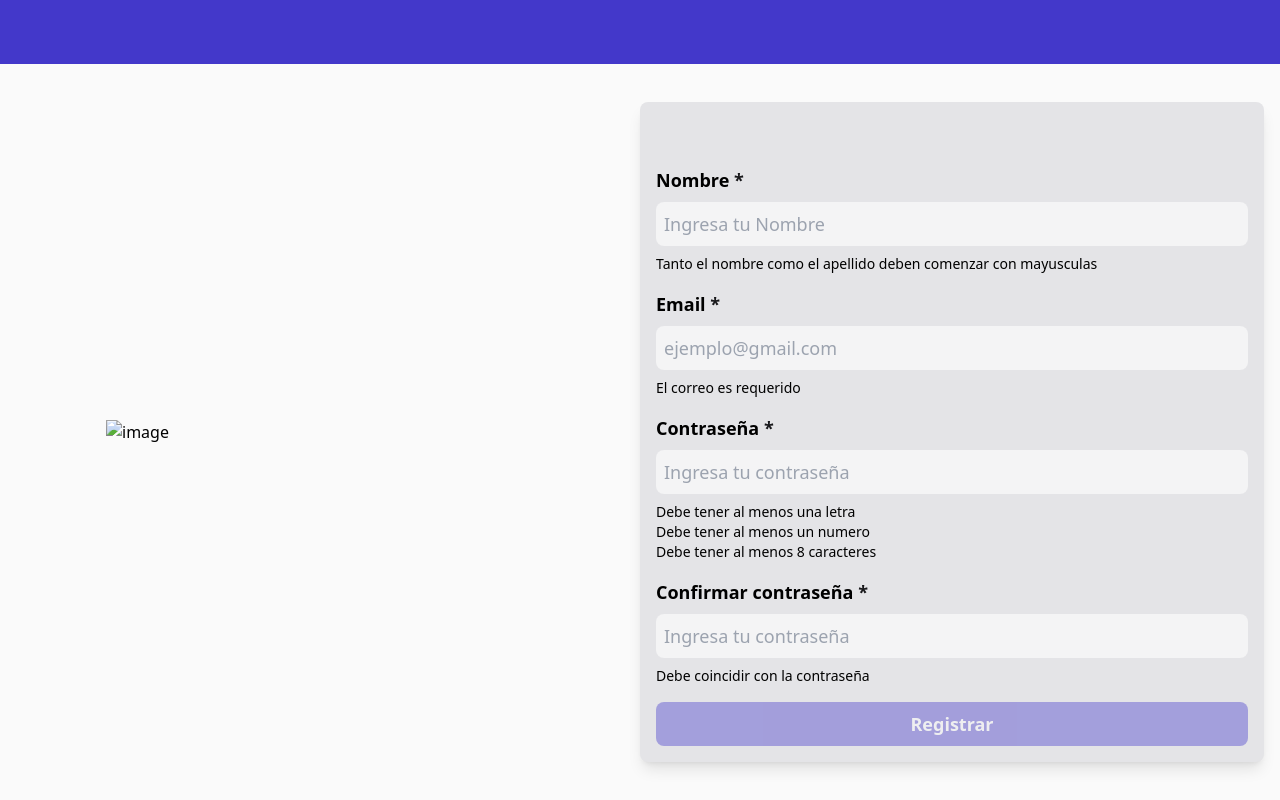
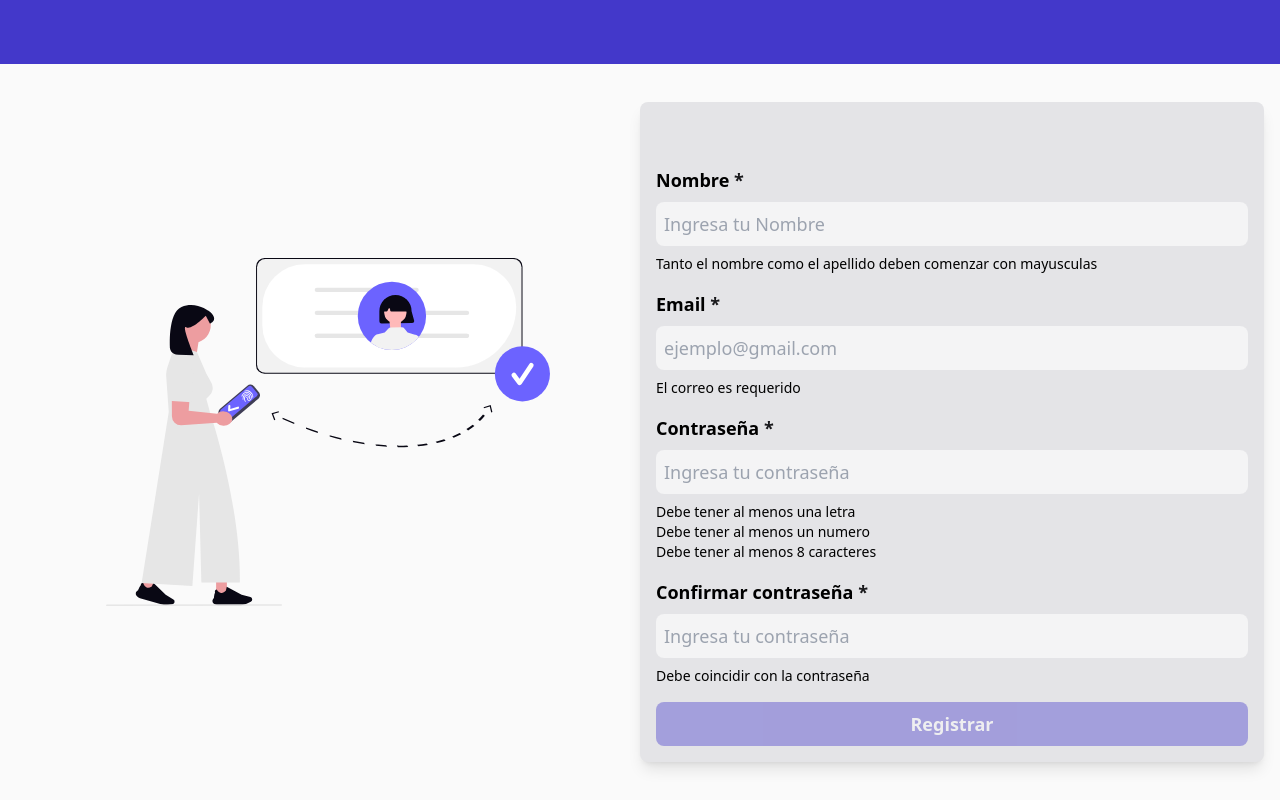
Before and after one commit to Abigail2904/ToDoApp, a website: page views/signup/index.html in a window 1280 px wide. Drawn offline with nearby package versions, Linux system fonts and the light colour scheme; files that its build step writes are made by us from their sources.

Commit message:
cambios index html

```diff
--- a/app.js
+++ b/app.js
@@ -20,6 +20,7 @@ app.use('/', express.static(path.resolve('views','home')));
 app.use('/signup', express.static(path.resolve('views','signup')));
 app.use('/login', express.static(path.resolve('views','login')));
 app.use('/components', express.static(path.resolve('views','components')));
+app.use('/imag', express.static(path.resolve('imag')));
 
 
 
--- a/views/signup/index.html
+++ b/views/signup/index.html
@@ -4,6 +4,7 @@
     <meta charset="UTF-8" />
     <meta http-equiv="X-UA-Compatible" content="IE=edge" />
     <meta name="viewport" content="width=device-width, initial-scale=1.0" />
+    <script src="https://cdn.tailwindcss.com"></script>
     <title>Registro</title>
     <link rel="stylesheet" href="styles/output.css" />
   </head>
@@ -19,7 +20,7 @@
       class="flex pt-16 h-full max-w-7xl mx-auto justify-center items-center px-4"
     >
       <div class="hidden lg:flex w-2/4 justify-center items-center px-4">
-        <img class="w-3/4" src="/images/signup.svg" alt="image" />
+        <img class="w-3/4" src="../../imag/signup.svg" alt="imagen de registro" />
       </div>
       <form
         id="form"
```
Also changed, not shown: README.md (added), imag/signup.svg (added).
